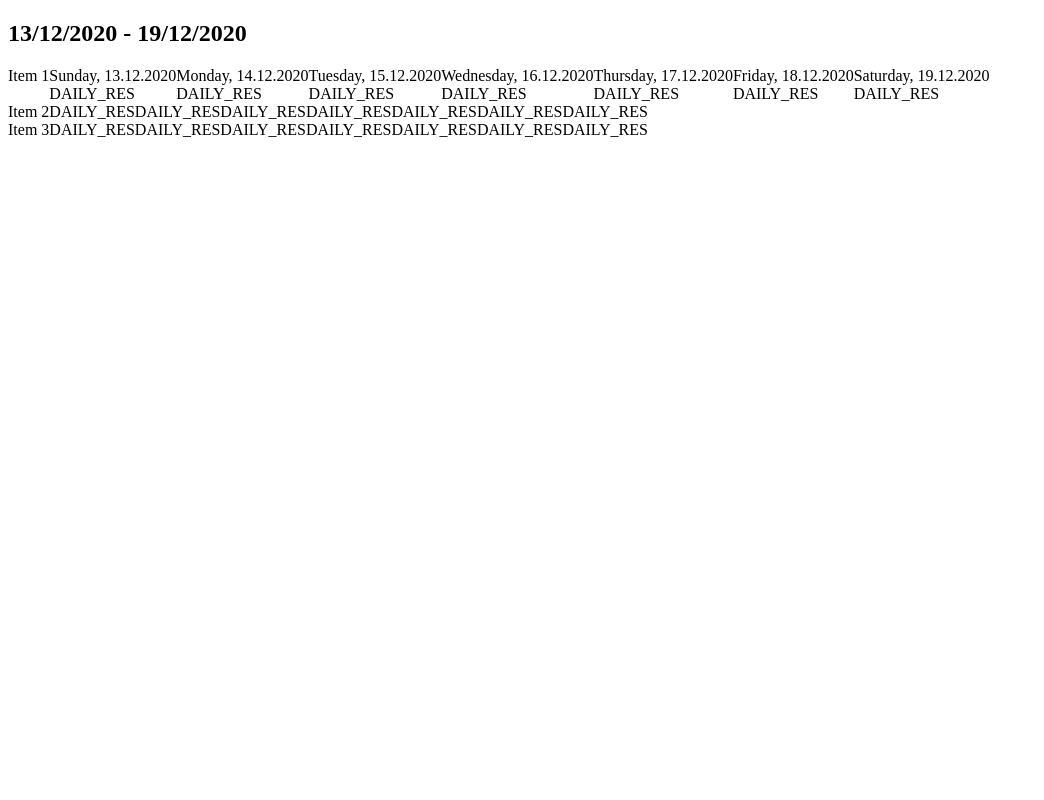
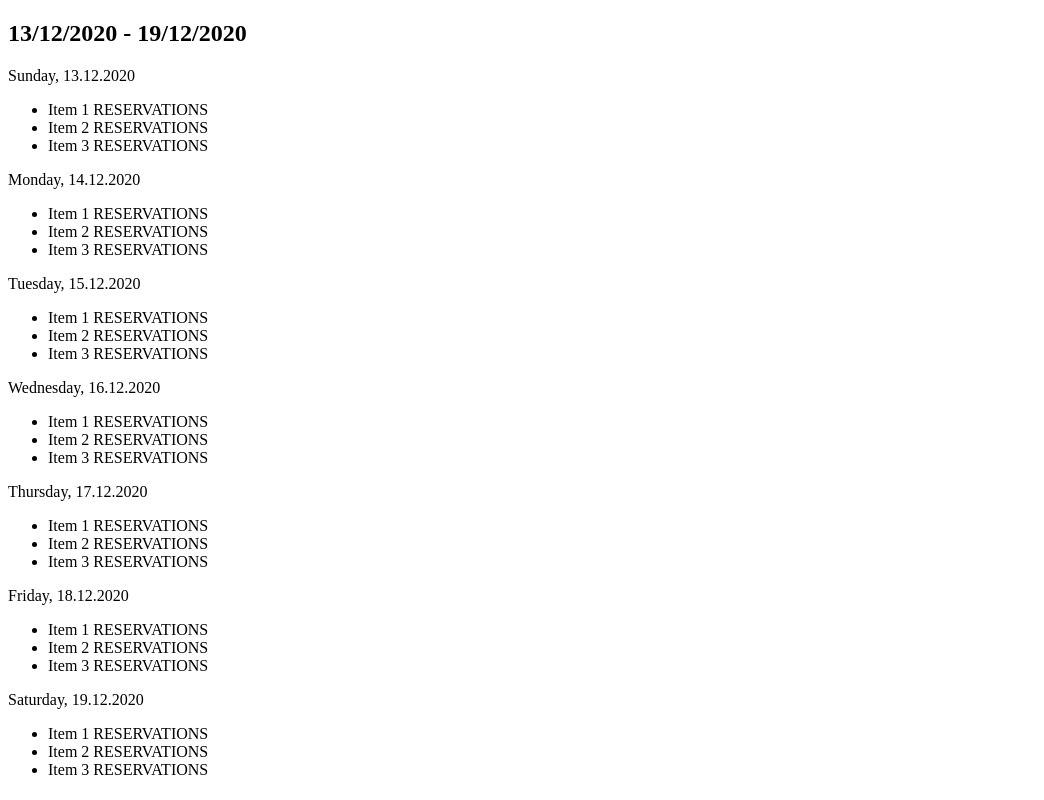
Before and after one commit to jablpiotrek/v-res, a Vue app: page / in a window 1280 px wide. Shown: the whole page, without its empty margins (0-1044 px from the left). Built offline with nearby package versions, Linux system fonts and the light colour scheme.

Commit message:
Reverse app architecture

```diff
--- a/src/components/Day.vue
+++ b/src/components/Day.vue
@@ -1,25 +1,30 @@
 <template>
   <div class="day">
-    <span :class="`day__date ${showDate ? 'day__date--show' : ''}`">{{ formattedDate }}</span>
-    <div>
-      DAILY_RES
-    </div>
+    <span class="day__date">{{ formattedDate }}</span>
+    <ul class="day__items">
+      <li class="day__item" v-for="item in items" :key="item.id">
+        <item :name="item.name" :id="item.id" :specs="item.spec"/>
+      </li>
+    </ul>
   </div>
 </template>
 
 <script>
 import format from 'date-fns/format';
 
+import Item from '@/components/Item.vue';
+
 export default {
   name: 'Day',
+  components: { Item },
   props: {
     date: {
       required: true,
       type: Date,
     },
-    showDate: {
+    items: {
       required: true,
-      type: Boolean,
+      type: Array,
     },
   },
   computed: {
@@ -29,14 +34,3 @@ export default {
   },
 };
 </script>
-
-<style lang="scss" scoped>
-  .day {
-    &__date {
-      display: none;
-      &--show {
-        display: block;
-      }
-    }
-  }
-</style>
--- a/src/components/Item.vue
+++ b/src/components/Item.vue
@@ -1,22 +1,13 @@
 <template>
   <div class="item">
     <span class="item__name"> {{name}} </span>
-    <ul class="item__days">
-      <li class="item__day" v-for="(day, index) in days" :key="index">
-        <day :date="day" :show-date="showDates"/>
-      </li>
-    </ul>
+    RESERVATIONS
   </div>
 </template>
 
 <script>
-import Day from '@/components/Day.vue';
-import addDays from 'date-fns/addDays';
-import eachDayOfInterval from 'date-fns/eachDayOfInterval';
-
 export default {
   name: 'Item',
-  components: { Day },
   props: {
     id: {
       reuired: true,
@@ -26,39 +17,10 @@ export default {
       reuired: true,
       type: String,
     },
-    weekStart: {
-      required: true,
-      type: Number,
-    },
     specs: {
       default: () => {},
       type: Object,
     },
-    showDates: {
-      required: true,
-      type: Boolean,
-    },
-  },
-  computed: {
-    days() {
-      const start = this.weekStart;
-      const end = addDays(start, 6);
-
-      return eachDayOfInterval({ start, end });
-    },
   },
 };
 </script>
-
-<style lang="scss" scoped>
-  .item {
-    display: flex;
-
-    &__days {
-      display: flex;
-      margin: 0;
-      padding: 0;
-      list-style: none;
-    }
-  }
-</style>
--- a/src/components/ReservationsCalendar.vue
+++ b/src/components/ReservationsCalendar.vue
@@ -1,27 +1,22 @@
 <template>
-  <div>
+  <div class="reservations-calendar">
     <h2>{{`${startDate} - ${endDate}`}}</h2>
-    <item
-      v-for="(item, index)  in items"
-      :name="item.name"
-      :id="item.id"
-      :key="item.id"
-      :specs="item.specs"
-      :week-start="weekStart"
-      :show-dates="index === 0"
-    />
+    <div class="reservations-calendar__days">
+      <day v-for="(day, index) in days" :key="index" :date="day" :items="items"/>
+    </div>
   </div>
 </template>
 
 <script>
-import Item from '@/components/Item.vue';
+import Day from '@/components/Day.vue';
 
 import format from 'date-fns/format';
 import addDays from 'date-fns/addDays';
+import eachDayOfInterval from 'date-fns/eachDayOfInterval';
 
 export default {
   name: 'ReservationsCalendar',
-  components: { Item },
+  components: { Day },
   data() {
     return {
       items: [
@@ -40,6 +35,12 @@ export default {
     endDate() {
       return format(addDays(this.weekStart, 6), this.dateFormat);
     },
+    days() {
+      const start = this.weekStart;
+      const end = addDays(start, 6);
+
+      return eachDayOfInterval({ start, end });
+    },
   },
 };
 </script>
```
